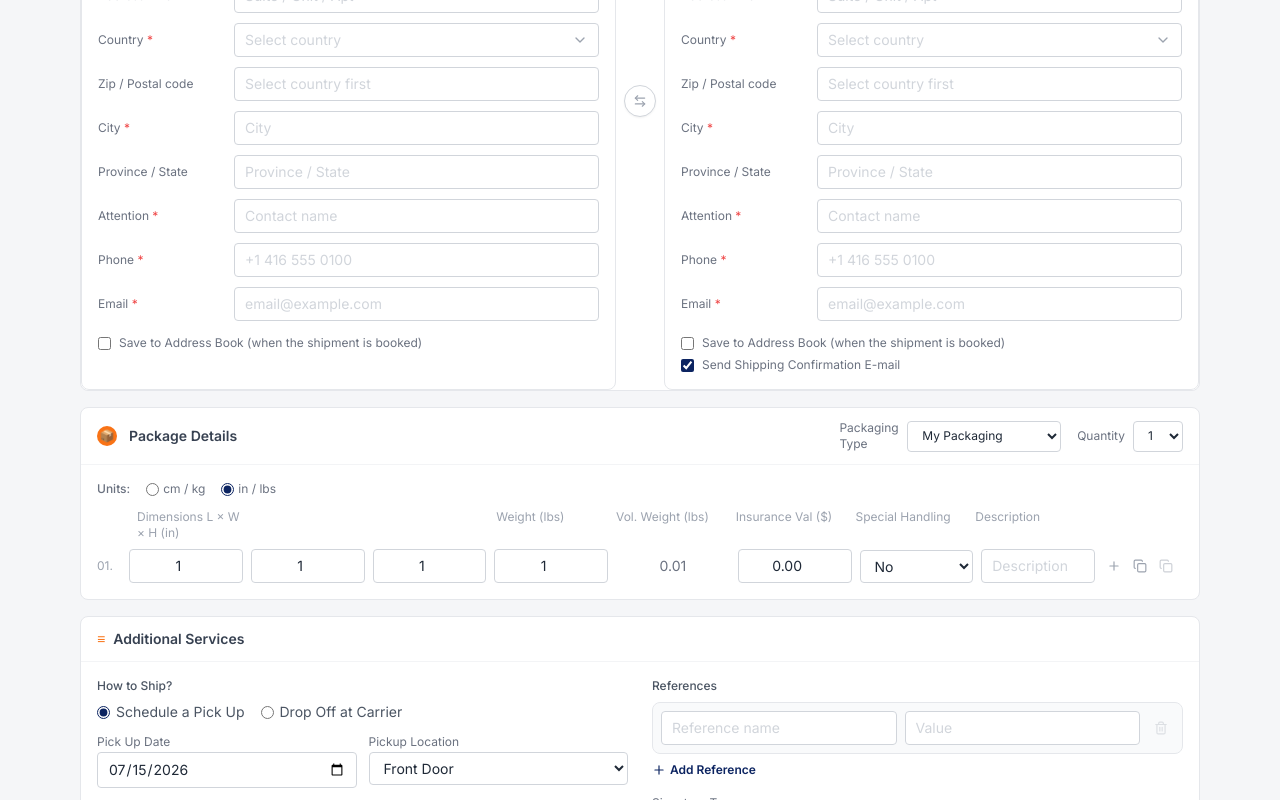
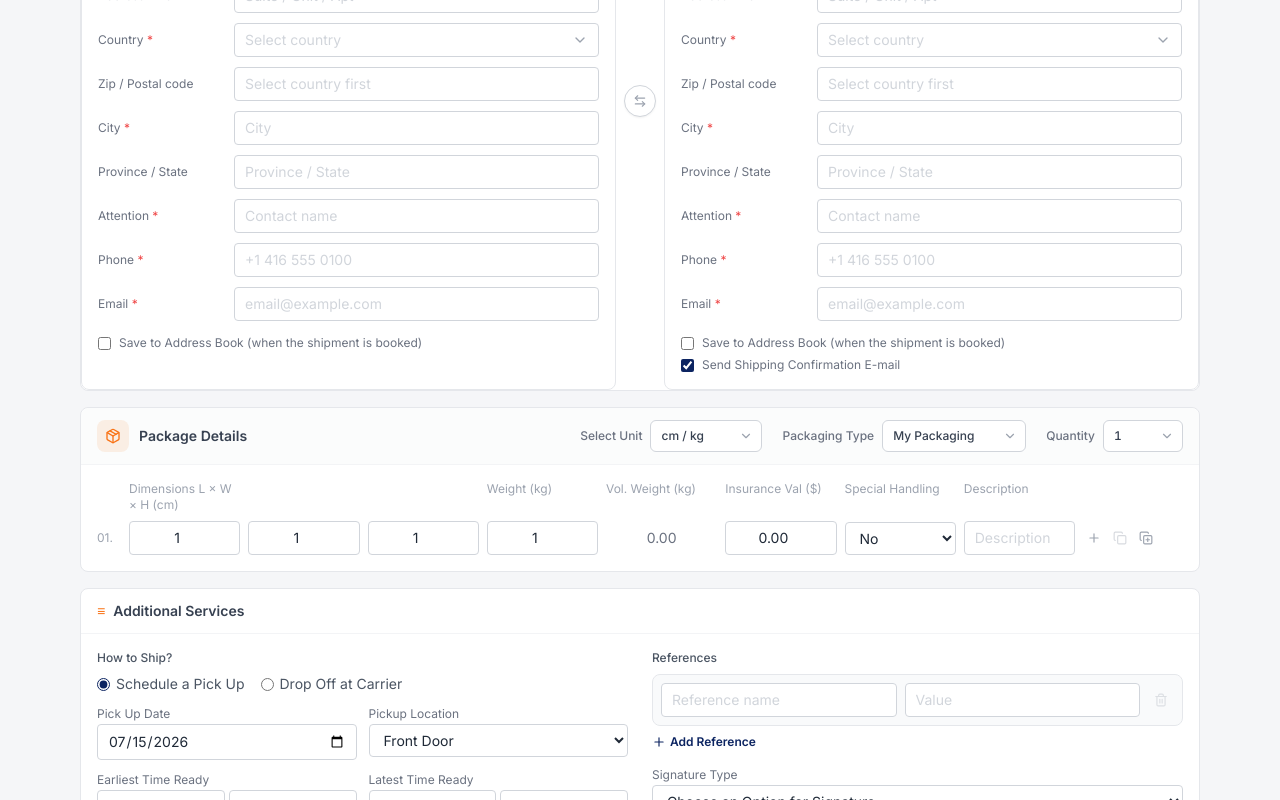
Before and after one commit to Pivot-Point-AI/Pilot-Courier, a Next.js app: page /booking in a window 1280 px wide. Shown: the part 491-1291 px from the top of the page. Built offline with nearby package versions, Linux system fonts and the light colour scheme; sample sign-in values are in the browser's storage.

Commit message:
feat(booking): implement package management enhancements with quantity options and dropdowns

```diff
--- a/src/app/booking/BookingClient.tsx
+++ b/src/app/booking/BookingClient.tsx
@@ -14,6 +14,7 @@ import { Elements } from '@stripe/react-stripe-js';
 
 import { getStripePromise } from './_lib/stripe';
 import { type PkgRow, type ProductRow, mkPkg, mkProduct, EMPTY } from './_lib/types';
+import { MAX_PACKAGES } from './_lib/constants';
 import { type BookingDraft, type PickupPreference, DRAFT_VERSION, draftKey, pickupPrefKey, readLocal, writeLocal, removeLocal } from './_lib/local-draft';
 import { StepBar } from './_components/StepBar';
 import { ShipmentModeTabs } from './_components/ShipmentModeTabs';
@@ -33,8 +34,8 @@ export default function BookingClient() {
 
   // Packages
   const [packages, setPackages] = useState<PkgRow[]>([mkPkg()]);
-  const [weightUnit, setWeightUnit] = useState<'lbs' | 'kg'>('lbs');
-  const [dimUnit, setDimUnit] = useState<'in' | 'cm'>('in');
+  const [weightUnit, setWeightUnit] = useState<'lbs' | 'kg'>('kg');
+  const [dimUnit, setDimUnit] = useState<'in' | 'cm'>('cm');
   const [packagingType, setPackagingType] = useState('My Packaging');
 
   // Product Information (customs invoice) — required for international shipments
@@ -209,8 +210,17 @@ export default function BookingClient() {
 
   const updatePkg = (id: string, field: keyof PkgRow, value: any) =>
     setPackages(p => p.map(pkg => pkg.id === id ? { ...pkg, [field]: value } : pkg));
-  const addPkg = () => setPackages(p => [...p, mkPkg()]);
-  const dupPkg = (pkg: PkgRow) => setPackages(p => [...p, { ...pkg, id: Math.random().toString(36).slice(2) }]);
+  const addPkg = () => setPackages(p => p.length < MAX_PACKAGES ? [...p, mkPkg()] : p);
+  // Row copy actions match NetParcel: "Same as Above" copies the previous row into this row (no-op on the
+  // first row); "All the Same" copies this row into every row. Each row keeps its own id.
+  const sameAsAbove = (id: string) => setPackages(p => {
+    const i = p.findIndex(pkg => pkg.id === id);
+    return i > 0 ? p.map((pkg, j) => j === i ? { ...p[i - 1], id } : pkg) : p;
+  });
+  const allTheSame = (id: string) => setPackages(p => {
+    const src = p.find(pkg => pkg.id === id);
+    return src ? p.map(pkg => ({ ...src, id: pkg.id })) : p;
+  });
   const removePkg = (id: string) => setPackages(p => p.length > 1 ? p.filter(pkg => pkg.id !== id) : p);
 
   const isInternational = !!shipper.country && !!recipient.country && shipper.country !== recipient.country;
@@ -531,7 +541,7 @@ export default function BookingClient() {
               packagingType={packagingType} setPackagingType={setPackagingType}
               dimUnit={dimUnit} setDimUnit={setDimUnit}
               weightUnit={weightUnit} setWeightUnit={setWeightUnit}
-              addPkg={addPkg} dupPkg={dupPkg} removePkg={removePkg} updatePkg={updatePkg}
+              addPkg={addPkg} sameAsAbove={sameAsAbove} allTheSame={allTheSame} removePkg={removePkg} updatePkg={updatePkg}
               products={products}
               updateProduct={updateProduct} addProduct={addProduct} removeProduct={removeProduct}
               productTotal={productTotal} invoiceTotal={invoiceTotal}
--- /dev/null
+++ b/src/app/booking/_components/Dropdown.tsx
@@ -0,0 +1,132 @@
+'use client';
+import { useEffect, useId, useRef, useState } from 'react';
+import { Check, ChevronDown } from 'lucide-react';
+
+export type DropdownOption<T> = { value: T; label: string };
+
+// Styled single-select (button + listbox). Used where the native <select> popup looks out of place or runs
+// off-screen (e.g. 100 quantities). Keyboard: arrows, PageUp/PageDown, Home/End, Enter/Space, Esc, type-ahead.
+export function Dropdown<T extends string | number>({ value, options, onChange, label, className = '' }: {
+  value: T; options: DropdownOption<T>[]; onChange: (v: T) => void; label: string; className?: string;
+}) {
+  const [open, setOpen] = useState(false);
+  const [active, setActive] = useState(0);
+  const rootRef = useRef<HTMLDivElement>(null);
+  const listRef = useRef<HTMLUListElement>(null);
+  const justOpened = useRef(false);
+  const typeahead = useRef({ buf: '', at: 0 });
+  const id = useId();
+  const selectedIdx = Math.max(0, options.findIndex(o => o.value === value));
+
+  const openList = (at = selectedIdx) => { justOpened.current = true; setActive(at); setOpen(true); };
+  const choose = (i: number) => { setOpen(false); if (options[i].value !== value) onChange(options[i].value); };
+
+  // Index of the first option whose label starts with the keys typed in quick succession ("1","2" → 12)
+  const match = (key: string) => {
+    const t = typeahead.current, now = Date.now();
+    t.buf = (now - t.at < 700 ? t.buf : '') + key.toLowerCase(); t.at = now;
+    const find = (q: string) => options.findIndex(o => o.label.toLowerCase().startsWith(q));
+    const i = find(t.buf);
+    if (i >= 0 || t.buf.length === 1) return i;
+    t.buf = key.toLowerCase();
+    return find(t.buf);
+  };
+
+  useEffect(() => {
+    if (!open) return;
+    const onDown = (e: MouseEvent) => { if (!rootRef.current?.contains(e.target as Node)) setOpen(false); };
+    document.addEventListener('mousedown', onDown);
+    return () => document.removeEventListener('mousedown', onDown);
+  }, [open]);
+
+  // Center the selection when the list opens, then keep the highlighted option in view.
+  // Scrolls the list only — scrollIntoView would also scroll the page.
+  useEffect(() => {
+    const list = listRef.current;
+    const el = list?.children[active] as HTMLElement | undefined;
+    if (!open || !list || !el) return;
+    if (justOpened.current) {
+      justOpened.current = false;
+      list.scrollTop = el.offsetTop - (list.clientHeight - el.offsetHeight) / 2;
+    } else if (el.offsetTop < list.scrollTop) {
+      list.scrollTop = el.offsetTop;
+    } else if (el.offsetTop + el.offsetHeight > list.scrollTop + list.clientHeight) {
+      list.scrollTop = el.offsetTop + el.offsetHeight - list.clientHeight;
+    }
+  }, [open, active]);
+
+  const onKeyDown = (e: React.KeyboardEvent) => {
+    const last = options.length - 1;
+    const move = (i: number) => { e.preventDefault(); setActive(Math.min(last, Math.max(0, i))); };
+    if (!open) {
+      if (['ArrowDown', 'ArrowUp', 'Enter', ' '].includes(e.key)) { e.preventDefault(); openList(); }
+      else if (e.key.length === 1) { const i = match(e.key); if (i >= 0) openList(i); }
+      return;
+    }
+    switch (e.key) {
+      case 'ArrowDown': return move(active + 1);
+      case 'ArrowUp': return move(active - 1);
+      case 'PageDown': return move(active + 10);
+      case 'PageUp': return move(active - 10);
+      case 'Home': return move(0);
+      case 'End': return move(last);
+      case 'Enter': case ' ': e.preventDefault(); return choose(active);
+      case 'Escape': e.preventDefault(); return setOpen(false);
+      case 'Tab': return setOpen(false);
+      default:
+        if (e.key.length === 1) { const i = match(e.key); if (i >= 0) setActive(i); }
+    }
+  };
+
+  return (
+    <div ref={rootRef} className={`relative ${className}`}>
+      <button
+        type="button"
+        role="combobox"
+        aria-label={label}
+        aria-haspopup="listbox"
+        aria-expanded={open}
+        aria-controls={`${id}-list`}
+        aria-activedescendant={open ? `${id}-${active}` : undefined}
+        onClick={() => (open ? setOpen(false) : openList())}
+        onKeyDown={onKeyDown}
+        className={`w-full h-8 flex items-center justify-between gap-2 border rounded-md pl-2.5 pr-2 text-xs font-medium text-gray-700 bg-white tabular-nums focus:outline-none focus:border-brand-navy focus:ring-1 focus:ring-brand-navy/20 transition-colors ${
+          open ? 'border-brand-navy ring-1 ring-brand-navy/20' : 'border-gray-300 hover:border-gray-400'
+        }`}
+      >
+        <span className="truncate">{options[selectedIdx]?.label}</span>
+        <ChevronDown className={`w-3.5 h-3.5 flex-shrink-0 text-gray-400 transition-transform ${open ? 'rotate-180' : ''}`} />
+      </button>
+      {open && (
+        <ul
+          ref={listRef}
+          id={`${id}-list`}
+          role="listbox"
+          aria-label={label}
+          className="absolute left-0 top-full mt-1 z-30 min-w-full max-h-60 overflow-y-auto overscroll-contain py-1 bg-white border border-gray-200 rounded-lg shadow-lg"
+        >
+          {options.map((o, i) => {
+            const selected = i === selectedIdx;
+            return (
+              <li
+                key={String(o.value)}
+                id={`${id}-${i}`}
+                role="option"
+                aria-selected={selected}
+                onMouseEnter={() => setActive(i)}
+                onMouseDown={e => e.preventDefault()}
+                onClick={() => choose(i)}
+                className={`flex items-center justify-between gap-3 px-2.5 py-1.5 text-xs whitespace-nowrap tabular-nums cursor-pointer select-none ${
+                  i === active ? 'bg-gray-100' : ''
+                } ${selected ? 'font-semibold text-brand-navy' : 'text-gray-700'}`}
+              >
+                {o.label}
+                <Check className={`w-3.5 h-3.5 flex-shrink-0 ${selected ? '' : 'invisible'}`} />
+              </li>
+            );
+          })}
+        </ul>
+      )}
+    </div>
+  );
+}
--- a/src/app/booking/_components/ShipmentDetailsStep.tsx
+++ b/src/app/booking/_components/ShipmentDetailsStep.tsx
@@ -1,12 +1,23 @@
 'use client';
-import { Loader2, ArrowLeftRight, Plus, Copy, Trash2 } from 'lucide-react';
+import { Loader2, ArrowLeftRight, Plus, Copy, CopyPlus, Trash2, Package } from 'lucide-react';
 import type { Address } from '@/lib/api';
 import { FREIGHT_CLASSES } from '../../quote/_lib/constants';
-import { ALL_COUNTRIES, PACKAGING_TYPES, TAX_TYPES, EXPORT_REASONS, HOURS, MINS, PICKUP_LOCS } from '../_lib/constants';
+import { ALL_COUNTRIES, PACKAGING_TYPES, MAX_PACKAGES, TAX_TYPES, EXPORT_REASONS, HOURS, MINS, PICKUP_LOCS } from '../_lib/constants';
 import type { PkgRow, ProductRow } from '../_lib/types';
 import { volumetricWeight } from '@/lib/dim-weight';
 import { inp, lbl, req } from './styles';
 import { AddressPanel } from './AddressPanel';
+import { Dropdown, type DropdownOption } from './Dropdown';
+
+// Package Details header row
+const hdrLbl = 'text-xs font-medium text-gray-500 whitespace-nowrap';
+const UNIT_OPTIONS: DropdownOption<'cm' | 'in'>[] = [{ value: 'cm', label: 'cm / kg' }, { value: 'in', label: 'in / lbs' }];
+const PACKAGING_OPTIONS: DropdownOption<string>[] = PACKAGING_TYPES.map(t => ({ value: t, label: t }));
+const QTY_OPTIONS: DropdownOption<number>[] = Array.from({ length: MAX_PACKAGES }, (_, i) => ({ value: i + 1, label: String(i + 1) }));
+
+// Package table columns, shared by the header and every row: row no. | 8 shrinkable field columns | actions.
+// The actions column fits all four 22px icon buttons plus gaps, so the table never overflows its card.
+const pkgGrid = 'grid-cols-[1.5rem_repeat(8,minmax(0,1fr))_6.25rem] gap-2';
 
 export function ShipmentDetailsStep(props: {
   router: { push: (href: string) => void };
@@ -22,7 +33,7 @@ export function ShipmentDetailsStep(props: {
   packagingType: string; setPackagingType: (v: string) => void;
   dimUnit: 'in' | 'cm'; setDimUnit: (v: 'in' | 'cm') => void;
   weightUnit: 'lbs' | 'kg'; setWeightUnit: (v: 'lbs' | 'kg') => void;
-  addPkg: () => void; dupPkg: (pkg: PkgRow) => void; removePkg: (id: string) => void;
+  addPkg: () => void; sameAsAbove: (id: string) => void; allTheSame: (id: string) => void; removePkg: (id: string) => void;
   updatePkg: (id: string, field: keyof PkgRow, value: any) => void;
 
   products: ProductRow[];
@@ -56,7 +67,7 @@ export function ShipmentDetailsStep(props: {
     router, shipper, recipient, updateShipper, updateRecipient, swapAddresses, isInternational,
     saveShipperToBook, setSaveShipperToBook, saveRecipientToBook, setSaveRecipientToBook, notifyRecipient, setNotifyRecipient,
     packages, setPackages, packagingType, setPackagingType, dimUnit, setDimUnit, weightUnit, setWeightUnit,
-    addPkg, dupPkg, removePkg, updatePkg,
+    addPkg, sameAsAbove, allTheSame, removePkg, updatePkg,
     products, updateProduct, addProduct, removeProduct, productTotal, invoiceTotal,
     taxType, setTaxType, taxId, setTaxId, reasonForExport, setReasonForExport, invoiceCurrency, setInvoiceCurrency,
     pickupMethod, setPickupMethod, pickupDate, setPickupDate, pickupLocation, setPickupLocation,
@@ -96,28 +107,34 @@ export function ShipmentDetailsStep(props: {
       </div>
 
       {/* Package Details */}
-      <div className="bg-white border border-gray-200 rounded-lg overflow-hidden">
-        <div className="flex flex-col sm:flex-row sm:items-center justify-between gap-3 px-4 py-3 border-b border-gray-100">
-          <div className="flex items-center gap-3">
-            <span className="w-5 h-5 rounded-full bg-brand-orange text-white flex items-center justify-center text-xs">📦</span>
+      {/* No overflow-hidden here: the header dropdowns open past the card's edge */}
+      <div className="bg-white border border-gray-200 rounded-lg">
+        <div className="flex flex-col lg:flex-row lg:items-center justify-between gap-3 px-4 py-3 border-b border-gray-100 bg-gray-50/60 rounded-t-lg">
+          <div className="flex items-center gap-2.5">
+            <span className="w-8 h-8 rounded-lg bg-brand-orange/10 text-brand-orange flex items-center justify-center flex-shrink-0">
+              <Package className="w-4 h-4" />
+            </span>
             <span className="font-semibold text-gray-700 text-sm">Package Details</span>
           </div>
-          <div className="flex items-center gap-4 text-sm text-gray-500">
+          <div className="flex flex-wrap items-center gap-x-5 gap-y-2">
+            {packagingType !== 'Envelope' && (
+              <div className="flex items-center gap-2">
+                <span className={hdrLbl}>Select Unit</span>
+                <Dropdown label="Select unit" className="w-28" options={UNIT_OPTIONS} value={dimUnit} onChange={u => {
+                  setDimUnit(u); setWeightUnit(u === 'cm' ? 'kg' : 'lbs');
+                }} />
+              </div>
+            )}
             <div className="flex items-center gap-2">
-              <span className="text-xs">Packaging Type</span>
-              <select className={`${inp} py-1 text-xs w-36`} value={packagingType} onChange={e => setPackagingType(e.target.value)}>
-                {PACKAGING_TYPES.map(t => <option key={t} value={t}>{t}</option>)}
-              </select>
+              <span className={hdrLbl}>Packaging Type</span>
+              <Dropdown label="Packaging type" className="w-36" options={PACKAGING_OPTIONS} value={packagingType} onChange={setPackagingType} />
             </div>
             <div className="flex items-center gap-2">
-              <span className="text-xs">Quantity</span>
-              <select className={`${inp} py-1 text-xs w-16`} value={packages.length} onChange={e => {
-                const n = parseInt(e.target.value);
+              <span className={hdrLbl}>Quantity</span>
+              <Dropdown label="Quantity" className="w-20" options={QTY_OPTIONS} value={packages.length} onChange={n => {
                 if (n > packages.length) for (let i = packages.length; i < n; i++) addPkg();
                 else setPackages(p => p.slice(0, n));
-              }}>
-                {[1,2,3,4,5].map(n => <option key={n} value={n}>{n}</option>)}
-              </select>
+              }} />
             </div>
           </div>
         </div>
@@ -128,20 +145,9 @@ export function ShipmentDetailsStep(props: {
           </div>
         ) : (
         <div className="p-4 overflow-x-auto">
-          {/* Units row */}
-          <div className="flex items-center gap-4 mb-3 text-xs text-gray-500">
-            <span className="font-medium">Units:</span>
-            <label className="flex items-center gap-1 cursor-pointer">
-              <input type="radio" checked={dimUnit === 'cm'} onChange={() => { setDimUnit('cm'); setWeightUnit('kg'); }} className="accent-brand-navy" /> cm / kg
-            </label>
-            <label className="flex items-center gap-1 cursor-pointer">
-              <input type="radio" checked={dimUnit === 'in'} onChange={() => { setDimUnit('in'); setWeightUnit('lbs'); }} className="accent-brand-navy" /> in / lbs
-            </label>
-          </div>
-
           {/* Table header (desktop) */}
-          <div className="hidden md:grid grid-cols-[auto_1fr_1fr_1fr_1fr_1fr_1fr_1fr_1fr_auto] gap-2 mb-2 px-2">
-            <span className="text-xs text-gray-400 w-6" />
+          <div className={`hidden md:grid ${pkgGrid} mb-2`}>
+            <span className="text-xs text-gray-400" />
             <span className="text-xs text-gray-400">Dimensions L × W × H ({dimUnit})</span>
             <span className="text-xs text-gray-400" />
             <span className="text-xs text-gray-400" />
@@ -150,7 +156,7 @@ export function ShipmentDetailsStep(props: {
             <span className="text-xs text-gray-400">Insurance Val ($)</span>
             <span className="text-xs text-gray-400">Special Handling</span>
             <span className="text-xs text-gray-400">Description</span>
-            <span className="text-xs text-gray-400 w-20" />
+            <span className="text-xs text-gray-400" />
           </div>
 
           {/* Package rows (desktop grid) */}
@@ -158,8 +164,8 @@ export function ShipmentDetailsStep(props: {
             {packages.map((pkg, idx) => {
               const volWeight = volumetricWeight(pkg.length, pkg.width, pkg.height, dimUnit);
               return (
-              <div key={pkg.id} className="grid grid-cols-[auto_1fr_1fr_1fr_1fr_1fr_1fr_1fr_1fr_auto] gap-2 items-center">
-                <span className="text-xs text-gray-400 font-mono w-6">{String(idx + 1).padStart(2, '0')}.</span>
+              <div key={pkg.id} className={`grid ${pkgGrid} items-center`}>
+                <span className="text-xs text-gray-400 font-mono">{String(idx + 1).padStart(2, '0')}.</span>
                 <input type="number" value={pkg.length} onChange={e => updatePkg(pkg.id, 'length', e.target.value)} placeholder="L" min="0.01" step="0.01" className={`${inp} text-center`} />
                 <input type="number" value={pkg.width} onChange={e => updatePkg(pkg.id, 'width', e.target.value)} placeholder="W" min="0.01" step="0.01" className={`${inp} text-center`} />
                 <input type="number" value={pkg.height} onChange={e => updatePkg(pkg.id, 'height', e.target.value)} placeholder="H" min="0.01" step="0.01" className={`${inp} text-center`} />
@@ -171,15 +177,15 @@ export function ShipmentDetailsStep(props: {
                   <option value="yes">Yes</option>
                 </select>
                 <input type="text" value={pkg.description} onChange={e => updatePkg(pkg.id, 'description', e.target.value)} placeholder="Description" className={inp} />
-                <div className="flex items-center gap-1 w-20">
+                <div className="flex items-center gap-1">
                   <button type="button" onClick={addPkg} title="Add row" className="p-1 text-gray-400 hover:text-brand-navy transition-colors">
                     <Plus className="w-3.5 h-3.5" />
                   </button>
-                  <button type="button" onClick={() => dupPkg(pkg)} title="Duplicate" className="p-1 text-gray-400 hover:text-brand-navy transition-colors">
+                  <button type="button" onClick={() => sameAsAbove(pkg.id)} disabled={idx === 0} title="Same as Above" className="p-1 text-gray-400 hover:text-brand-navy disabled:opacity-40 disabled:hover:text-gray-400 disabled:cursor-not-allowed transition-colors">
                     <Copy className="w-3.5 h-3.5" />
                   </button>
-                  <button type="button" onClick={() => dupPkg(pkg)} title="Clone" className="p-1 text-gray-400 hover:text-brand-navy transition-colors">
-                    <Copy className="w-3.5 h-3.5 opacity-50" />
+                  <button type="button" onClick={() => allTheSame(pkg.id)} title="All the Same" className="p-1 text-gray-400 hover:text-brand-navy transition-colors">
+                    <CopyPlus className="w-3.5 h-3.5" />
                   </button>
                   {packages.length > 1 && (
                     <button type="button" onClick={() => removePkg(pkg.id)} title="Remove" className="p-1 text-gray-400 hover:text-red-500 transition-colors">
@@ -204,8 +210,11 @@ export function ShipmentDetailsStep(props: {
                     <button type="button" onClick={addPkg} title="Add row" className="p-1 text-gray-400 hover:text-brand-navy transition-colors">
                       <Plus className="w-3.5 h-3.5" />
                     </button>
-                    <button type="button" onClick={() => dupPkg(pkg)} title="Duplicate" className="p-1 text-gray-400 hover:text-brand-navy transition-colors">
+                    <button type="button" onClick={() => sameAsAbove(pkg.id)} disabled={idx === 0} title="Same as Above" className="p-1 text-gray-400 hover:text-brand-navy disabled:opacity-40 disabled:hover:text-gray-400 disabled:cursor-not-allowed transition-colors">
                       <Copy className="w-3.5 h-3.5" />
+                    </button>
+                    <button type="button" onClick={() => allTheSame(pkg.id)} title="All the Same" className="p-1 text-gray-400 hover:text-brand-navy transition-colors">
+                      <CopyPlus className="w-3.5 h-3.5" />
                     </button>
                     {packages.length > 1 && (
                       <button type="button" onClick={() => removePkg(pkg.id)} title="Remove" className="p-1 text-gray-400 hover:text-red-500 transition-colors">
--- a/src/app/booking/_lib/constants.ts
+++ b/src/app/booking/_lib/constants.ts
@@ -101,6 +101,7 @@ export const ALL_COUNTRIES = [
 ];
 
 export const PACKAGING_TYPES = ['My Packaging', 'Envelope', 'Pak', 'Pallet'];
+export const MAX_PACKAGES = 100;
 
 // Customs invoice values accepted by netParcel (tax ID types as on netParcel's Rate & Ship form)
 export const TAX_TYPES = [
```
